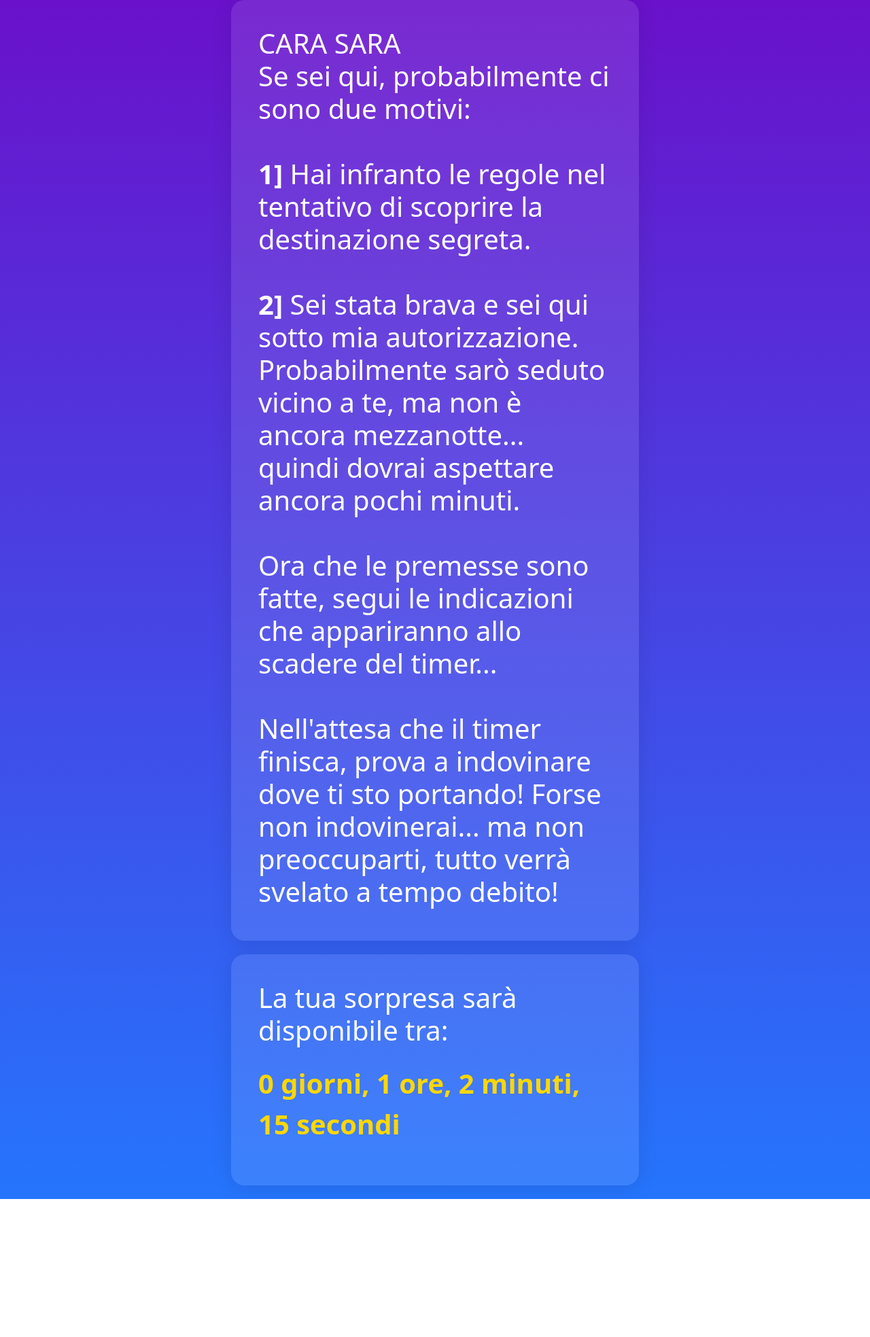
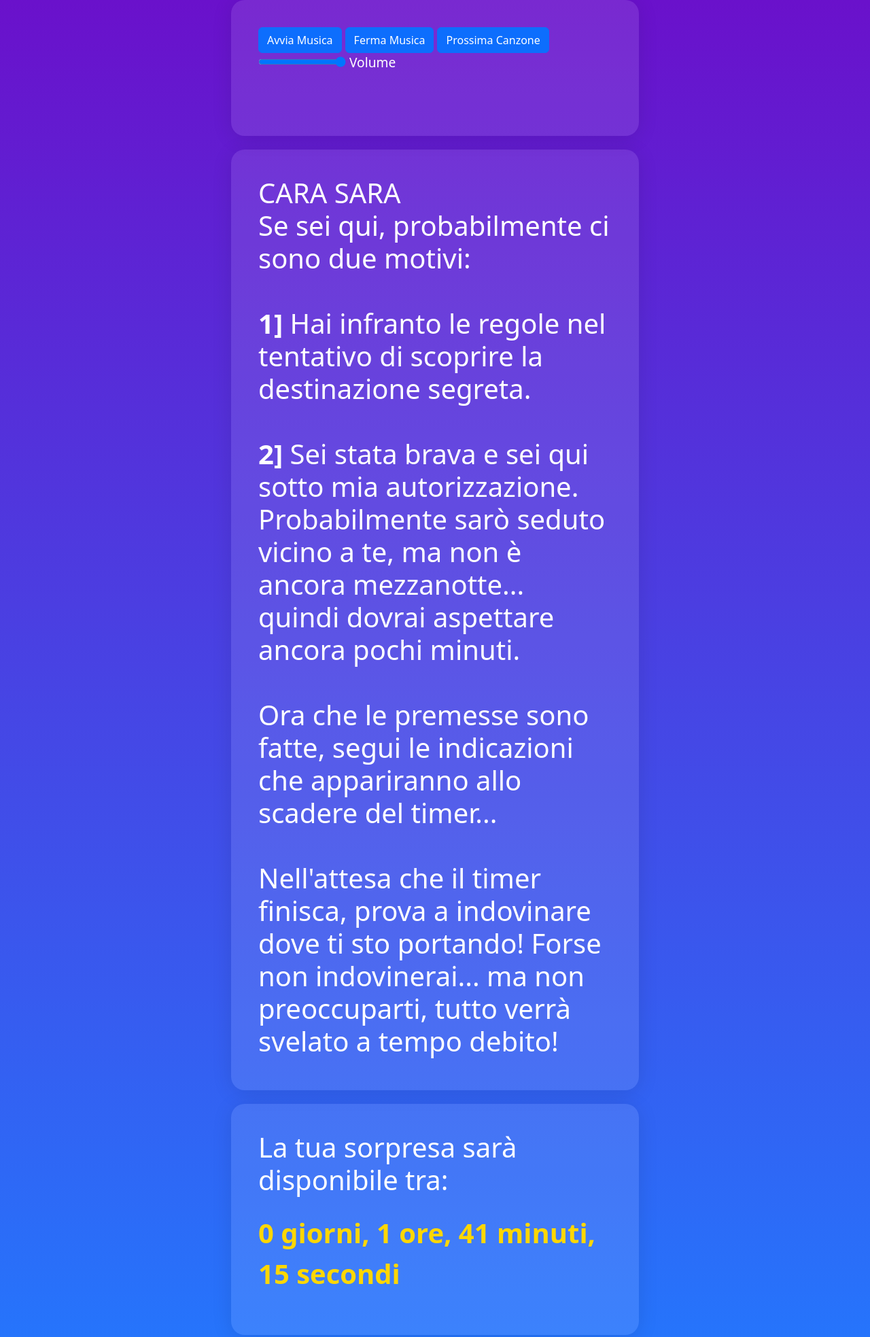
Before and after one commit to Enzoschia35/Enzoschia35.github.io, a plain HTML site: page index.html in a window 1280 px wide. Shown: the top 1967 px of the page at 68% size. Before the commit the page ends 1764 px from the top, so only its background shows below. Drawn offline with nearby package versions, Linux system fonts and the light colour scheme.

Commit message:
Update index.html

```diff
--- a/index.html
+++ b/index.html
@@ -65,12 +65,19 @@
     </style>
 </head>
 <body>
-    <!-- Playlist di sottofondo -->
-    <audio autoplay loop>
+    <!-- Playlist di sottofondo con un pulsante per avviare -->
+    <audio id="background-music" loop>
         <source src="audio1.mp3" type="audio/mp3">
-
         Il tuo browser non supporta il formato audio.
     </audio>
+
+    <!-- Controlli Musica -->
+    <div class="audio-controls container container2" style="align-items: center;">
+        <button class="btn btn-primary" onclick="document.getElementById('background-music').play()">Avvia Musica</button>
+        <button class="btn btn-primary"onclick="document.getElementById('background-music').pause()">Ferma Musica</button>
+        <button class="btn btn-primary"onclick="nextSong()">Prossima Canzone</button>
+        <input type="range" id="volume-control" min="0" max="1" step="0.1" value="1" onchange="adjustVolume(this.value)" /> Volume
+    </div>
 
     <div class="container2" id="message">
         <h1>CARA SARA<br>
@@ -97,8 +104,30 @@
     <!-- Bootstrap JS -->
     <script src="https://cdn.jsdelivr.net/npm/bootstrap@5.3.2/dist/js/bootstrap.bundle.min.js"></script>
     <script>
+        // Playlist audio
+        const audioFiles = [
+            "audio1.mp3",
+            "audio2.mp3",
+            "audio3.mp3"
+        ];
+        let currentSongIndex = 0;
+
+        const audioElement = document.getElementById('background-music');
+
+        // Funzione per passare alla prossima canzone
+        function nextSong() {
+            currentSongIndex = (currentSongIndex + 1) % audioFiles.length; // Ciclo alla prossima canzone
+            audioElement.src = audioFiles[currentSongIndex]; // Cambia la fonte audio
+            audioElement.play(); // Avvia la nuova canzone
+        }
+
+        // Funzione per regolare il volume
+        function adjustVolume(value) {
+            audioElement.volume = value;
+        }
+
         // Imposta la data di sblocco (29 novembre 2024 alle 13:59)
-        const unlockDate = new Date("November 29, 2024 13:20:00").getTime();
+        const unlockDate = new Date("November 29, 2024 13:59:00").getTime();
         const secretCode = "12345"; // Codice segreto che conosci solo tu
 
         // Aggiorna il countdown ogni secondo
```
